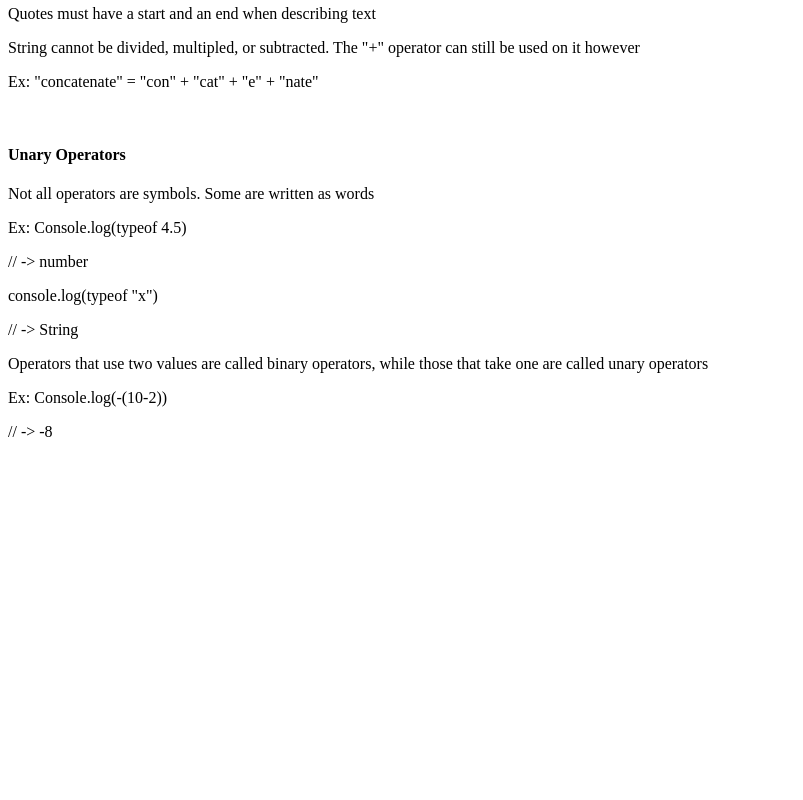
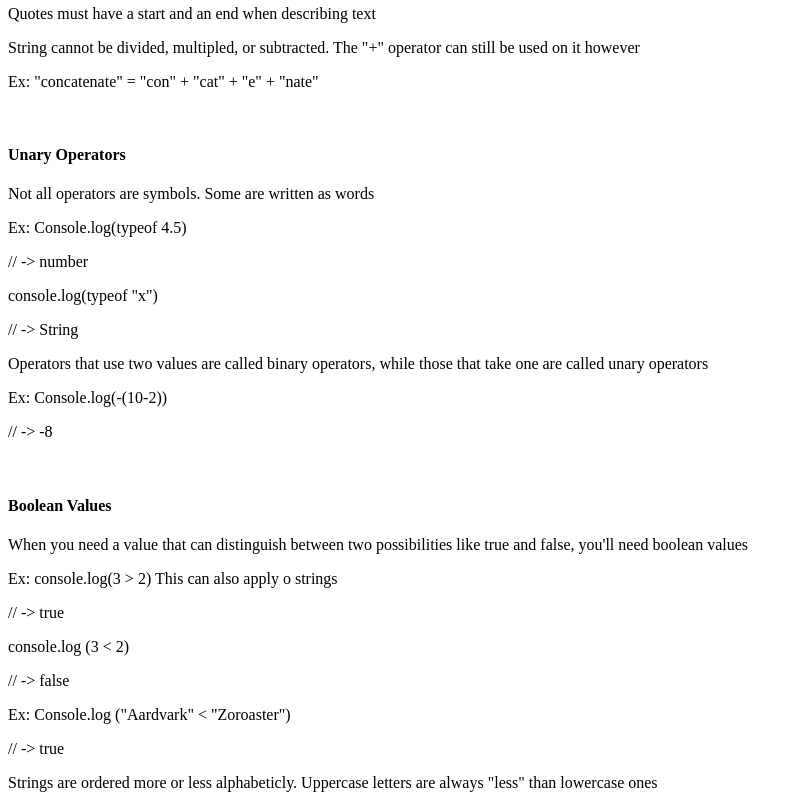
Before and after one commit to ArnoldPires/Eloquent-Javascript, a plain HTML site: page index.html in a window 1280 px wide. Shown: the part 1038-1838 px from the top of the page, without its empty margins (0-803 px from the left). Before the commit the page ends 1495 px from the top, so only its background shows below. Drawn offline with Linux system fonts and the light colour scheme.

Commit message:
More text

```diff
--- a/index.html
+++ b/index.html
@@ -46,6 +46,17 @@
       <span>Operators that use two values are called binary operators, while those that take one are called unary operators</span>
       <p>Ex: Console.log(-(10-2))</p>
       <p>// -> -8</p>
+<br>
+      <h4>Boolean Values</h4>
+      <span>When you need a value that can distinguish between two possibilities like true and false, you'll need boolean values</span>
+      <p>Ex: console.log(3 > 2) This can also apply o strings</p>
+      <p>// -> true</p>
+      <p>console.log (3 < 2)</p>
+      <p>// -> false</p>
+      <p>Ex: Console.log ("Aardvark" < "Zoroaster")
+      <p>// -> true</p>
+      <span>Strings are ordered more or less alphabeticly. Uppercase letters are always "less" than lowercase ones</span>
+
 
   </body>
 </html>
```
